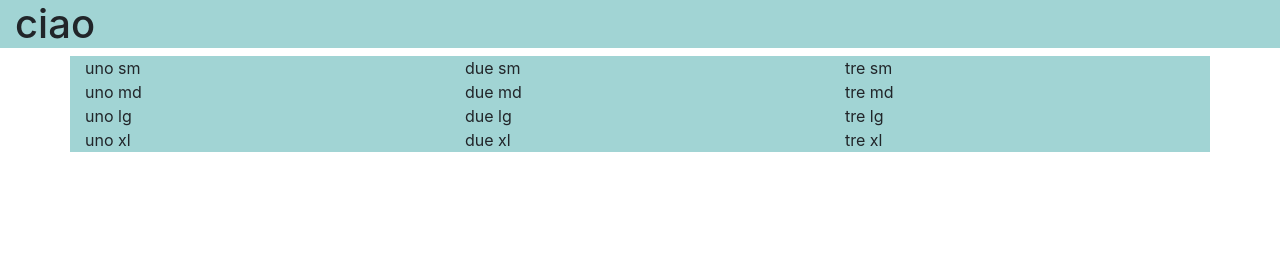
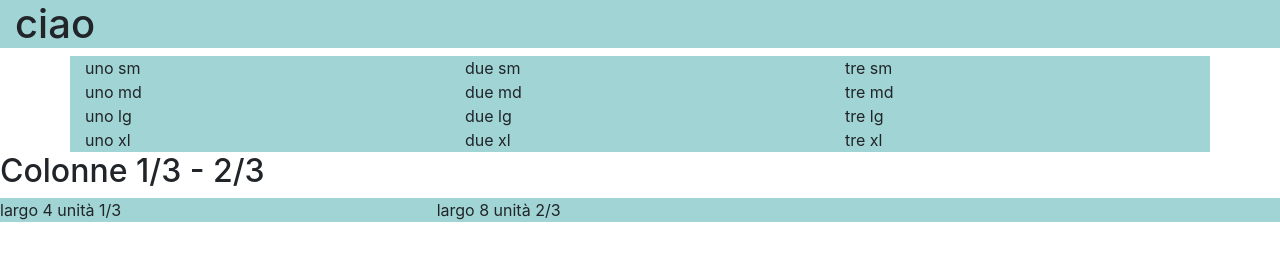
Before and after one commit to mnb89/prova_bootstrap, a plain HTML site: page index.html in a window 1280 px wide. Drawn offline with nearby package versions, Linux system fonts and the light colour scheme.

Commit message:
fatto task colonne

```diff
--- a/index.html
+++ b/index.html
@@ -8,6 +8,7 @@
     <style>
         div {
             background-color: #a1d4d4;
+            /* border: 1px solid burlywood; */
         }
     </style>
 
@@ -38,6 +39,23 @@
             <div class="col-xl">due xl</div>
             <div class="col-xl">tre xl</div>
         </div>
+
+    </div>
+
+
+
+    <div class="container"></div>
+        <h2>Colonne 1/3 - 2/3</h2>
+        <div class="row">
+            <div class="col-md-4">
+                largo 4 unità
+                1/3
+            </div>
+            <div class="col-md-8">
+                largo 8 unità
+                2/3
+            </div>
+        </div>
     </div>
 
     <script src="https://code.jquery.com/jquery-3.5.1.slim.min.js" integrity="sha384-DfXdz2htPH0lsSSs5nCTpuj/zy4C+OGpamoFVy38MVBnE+IbbVYUew+OrCXaRkfj" crossorigin="anonymous"></script>
```
Also changed, not shown: 1 other file.
